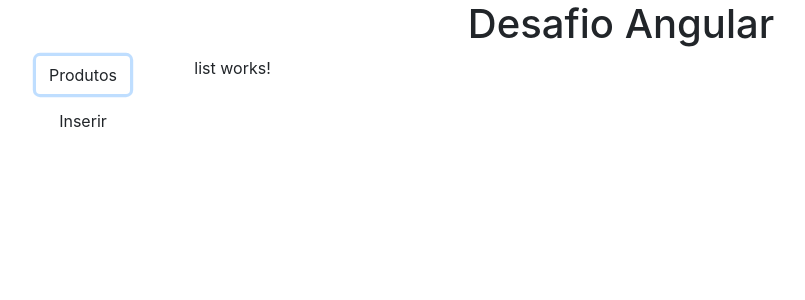
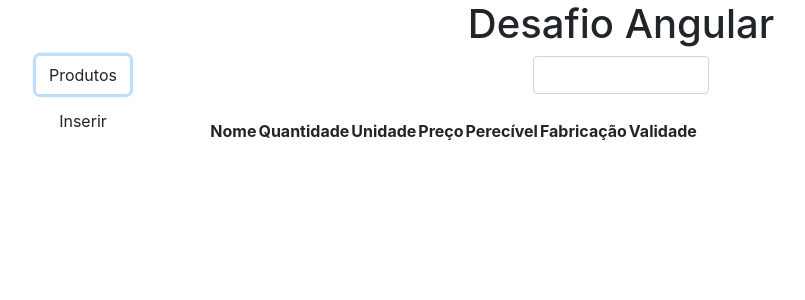
Before and after one commit to fernandovalle12/AngularAndLocalStorage, an Angular app: page / in a window 1280 px wide. Both pictures are taken after a click on the button "Produtos". Shown: the top 300 px of the page, without its empty margins (19-824 px from the left). Built offline with nearby package versions, Linux system fonts and the light colour scheme.

Commit message:
criando a tabela para vizualizar

```diff
--- a/src/app/add/add.component.html
+++ b/src/app/add/add.component.html
@@ -13,7 +13,7 @@
       ngModel
     />
     <label for="med">Unidade de medida</label>
-    <select class="form-control" name="medida" required>
+    <select class="form-control" (ngModel)="medida" required>
       <option value="0"></option>
       <option value="1">Litro</option>
       <option value="2">Quilograma</option>
@@ -36,8 +36,8 @@
           type="radio"
           name="inlineRadioOptions"
           id="inlineRadio1"
-          ng-model="perecivel"
           value="yes"
+          [checked]="perecivel"
           required
         />
         <label class="form-check-label" for="inlineRadio1">Sim</label>
@@ -46,16 +46,16 @@
         <input
           class="form-check-input"
           type="radio"
-          ng-model="perecivel"
           name="inlineRadioOptions"
           id="inlineRadio2"
           value="no"
+          [checked]="!perecivel"
         />
         <label class="form-check-label" for="inlineRadio2">Não</label>
       </div>
     </div>
     <label for="dateval">Data de validade</label>
-    <input type="date" class="form-control" id="dateval" *ngIf="inlineRadioOptions == 'yes' ? '!required' : 'required'" />
+    <input type="date" class="form-control" id="dateval" *ngIf="perecivel ? required : !required" />
     <label for="datefab">Data de fabricação</label>
     <input type="date" class="form-control" id="datefab" required name="datafab"/>
   </div>
--- a/src/app/app.component.html
+++ b/src/app/app.component.html
@@ -6,10 +6,13 @@
   <div class="row">
     <div class="d-flex col-md-2">
       <ul>
-        <button (click)="list()" id="list" class="btn btn-block">Produtos</button>
+        <button (click)="list()" id="list" class="btn btn-block">
+          Produtos
+        </button>
         <button (click)="insert()" class="btn btn-block">Inserir</button>
       </ul>
     </div>
+    <div class="col-md-8">
       <ng-container *ngIf="showall">
         <div app-list></div>
       </ng-container>
@@ -17,5 +20,6 @@
         <div app-add></div>
       </ng-container>
     </div>
+  </div>
   <router-outlet></router-outlet>
 </div>
--- a/src/app/list/list.component.html
+++ b/src/app/list/list.component.html
@@ -1 +1,20 @@
-<p>list works!</p>
+<div class="col-md-3  mx-auto">
+  <div class="md-form">
+    <input
+      type="text"
+      class="form-control"
+      (ngModel)="(searchText)"
+      (keyup)="searchItems()"
+      id="search-input"
+      mdbInput
+    />
+    <label for="search-input"></label>
+  </div>
+</div>
+<table stickyHeader="true" hover="true" striped="true">
+  <thead class="sticky-top">
+    <tr>
+      <th *ngFor="let head of headElements; let i = index" scope="col">{{head}}</th>
+    </tr>
+  </thead>
+</table>
--- a/src/app/list/list.component.ts
+++ b/src/app/list/list.component.ts
@@ -6,6 +6,8 @@ import { Component, OnInit } from '@angular/core';
   styleUrls: ['./list.component.css']
 })
 export class ListComponent implements OnInit {
+  elements: any = [];
+  headElements = ['Nome', 'Quantidade', 'Unidade', 'Preço', 'Perecível', 'Fabricação', 'Validade'];
 
   constructor() { }
 
```
Lines whose indentation alone changed are shown as unchanged.
